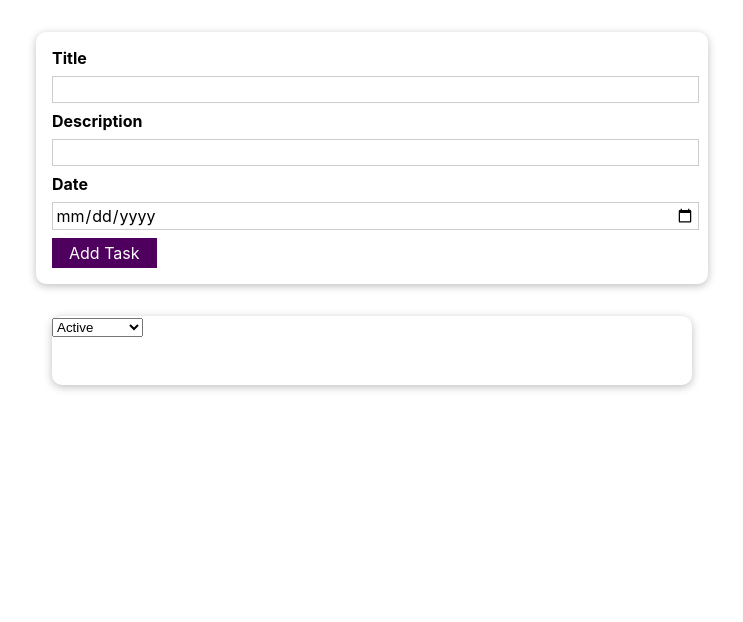
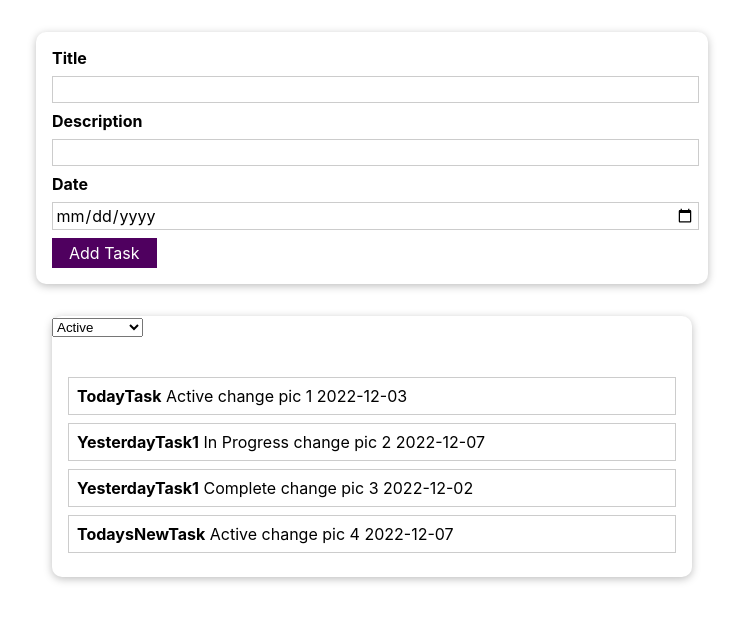
Before and after one commit to amit-softobiz/task-board, a React (Create React App) app: page / in a window 1280 px wide. Shown: the top 622 px of the page, without its empty margins (268-1011 px from the left). Built offline with nearby package versions, Linux system fonts and the light colour scheme.

Commit message:
filter feature is added

```diff
--- a/src/App.js
+++ b/src/App.js
@@ -2,8 +2,14 @@ import React, {useState} from 'react'
 import Addtask from "./components/tasks/Addtask";
 
 import TaskList from "./components/tasks/TaskList";
+const data = [
+  {title: 'TodayTask', status: 'Active', description: 'change pic 1', date: '2022-12-03', id: '0.40440185400075945'},
+  {title: 'YesterdayTask1', status: 'In Progress', description: 'change pic 2', date: '2022-12-07', id: '0.36516597617529545'},
+  {title: 'YesterdayTask1', status: 'Complete', description: 'change pic 3', date: '2022-12-02', id: '0.7633388012606279'},
+  {title: 'TodaysNewTask', status: 'Active', description: 'change pic 4', date: '2022-12-07', id: '0.18992885135013093'}
+];
 function App() {
-  const [taskList, setTaskList] = useState([]);
+  const [taskList, setTaskList] = useState(data);
 
   const addTaskHandler = (Ttitle,Tstatus,Tdescription,Tdate)=>{
     setTaskList((prevUsersList)=>{
--- a/src/components/tasks/TaskList.js
+++ b/src/components/tasks/TaskList.js
@@ -1,37 +1,46 @@
-import React,{useRef,useState} from 'react'
+import React,{useRef,useState,useEffect} from 'react'
 import Card from '../UI/Card'
 import classes from './TaskList.module.css'
+
 const TaskList = (props) => {
     const statusInputRef = useRef();
-    const [status, setStatus] = useState();
+    const [check,setCheck]= useState(false);
+    const [status, setStatus] = useState('Active');
+    const [filteredData, setFilteredData] = useState([]);
+    useEffect(()=>{
+
+    },[])
+
     const filterStatusHandler = (event)=>{
         const statusref=statusInputRef.current.value;
         setStatus(statusref);
-    }
-    const getTasksByStatus = (status) =>{
-    props.tasks.filter(task => task.status === status);
-    console.log()
+        setCheck(true);
+        const filtered = props.tasks.filter(item => item.status === event.target.value);
+        setFilteredData(filtered);
     }
 
 
   return (
     <Card className = {classes.tasks}>
-
-          <select id="status" value="Active" onChange={filterStatusHandler} ref={statusInputRef}>
-            <option value="active">Active</option>
-            <option value="inprogress">In Progress</option>
-            <option value="complete">Complete</option>
+          <select id="status" value={status} onChange={filterStatusHandler} ref={statusInputRef}>
+            <option value="Active">Active</option>
+            <option value="In Progress">In Progress</option>
+            <option value="Complete">Complete</option>
           </select>
 
-    <ul key={props.id}>
-      {props.tasks.map(task =>(
-
-
+          {check ? <ul key={props.id}>
+      {filteredData.map(task =>(
       <li>
-          {task.title}   {task.status}   {task.description}   {task.date}
+          <b>{task.title}</b>   {task.status}   {task.description}   {task.date}
       </li>
       ))}
-    </ul>
+    </ul>:  <ul key={props.id}>
+      {props.tasks.map(task =>(
+      <li>
+          <b>{task.title}</b>   {task.status}   {task.description}   {task.date}
+      </li>
+      ))}
+    </ul>}
     </Card>
   )
 }
```
